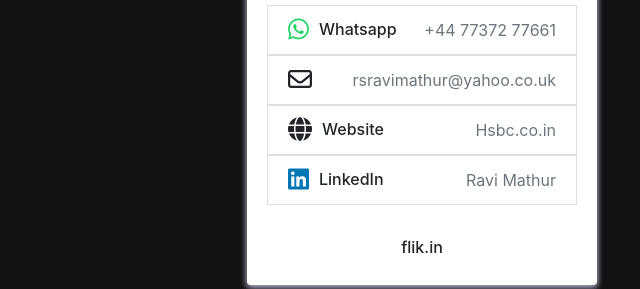
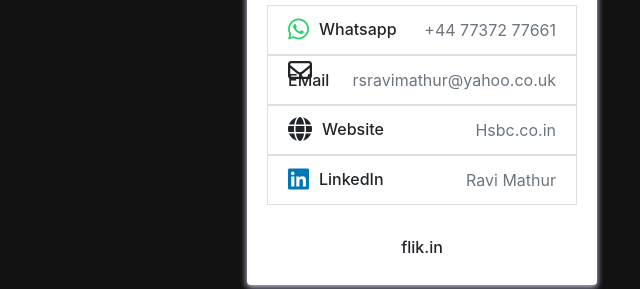
Before and after one commit to dawabag/ravimathur, a plain HTML site: page index.html in a window 1280 px wide. Shown: the part 388-677 px from the top of the page, 218-858 px from the left. Drawn offline with nearby package versions, Linux system fonts and the light colour scheme.

Commit message:
Update index.html

```diff
--- a/index.html
+++ b/index.html
@@ -79,7 +79,7 @@ r<!DOCTYPE html>
                                 <a href="mailto:rsravimathur@yahoo.co.uk">
                                     <li class="list-group-item d-flex justify-content-between align-items-center ">
                                         <h6 class="mb-0"><i class="fa-regular fa-envelope fa-xl"
-                                                style="padding-right: 10px;"></i></h6>
+                                                style="padding-right: 10px;"></i>EMail</h6>
                                         <span class="text-secondary">rsravimathur@yahoo.co.uk</span>
                                     </li>
                                 </a>
```
